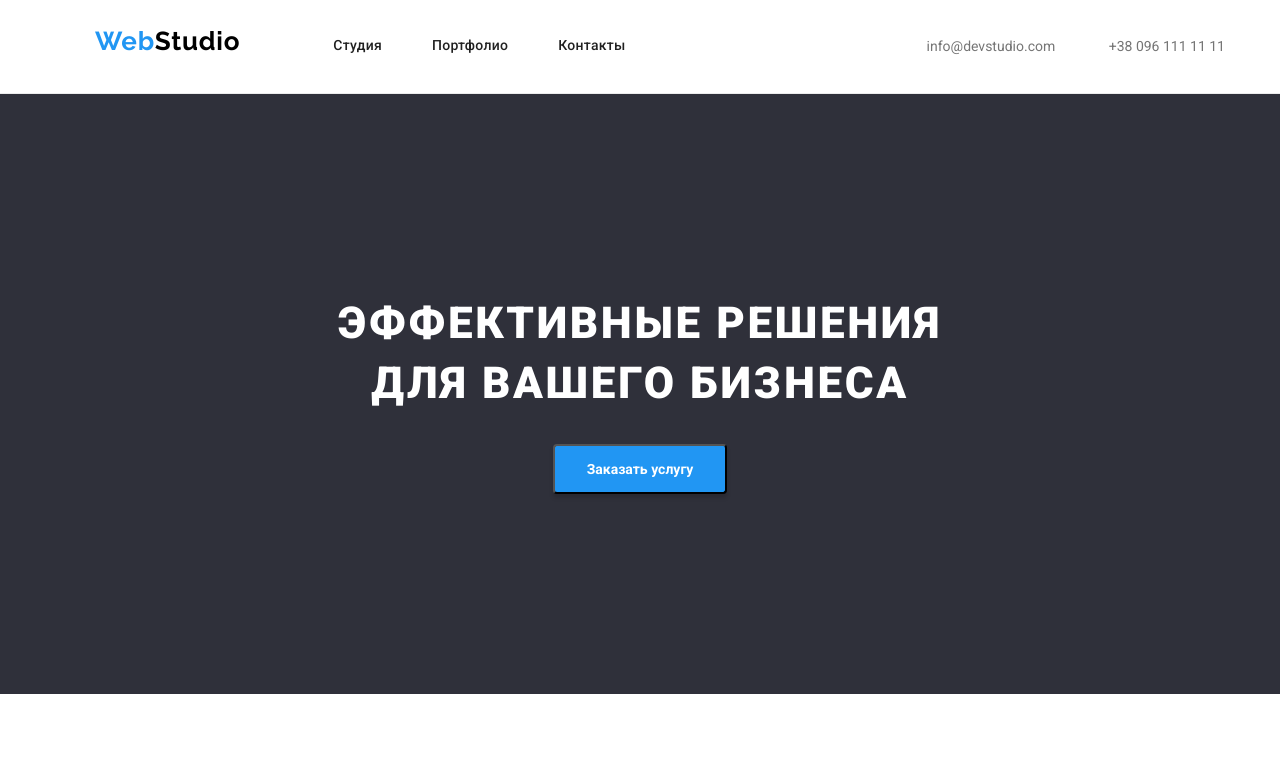
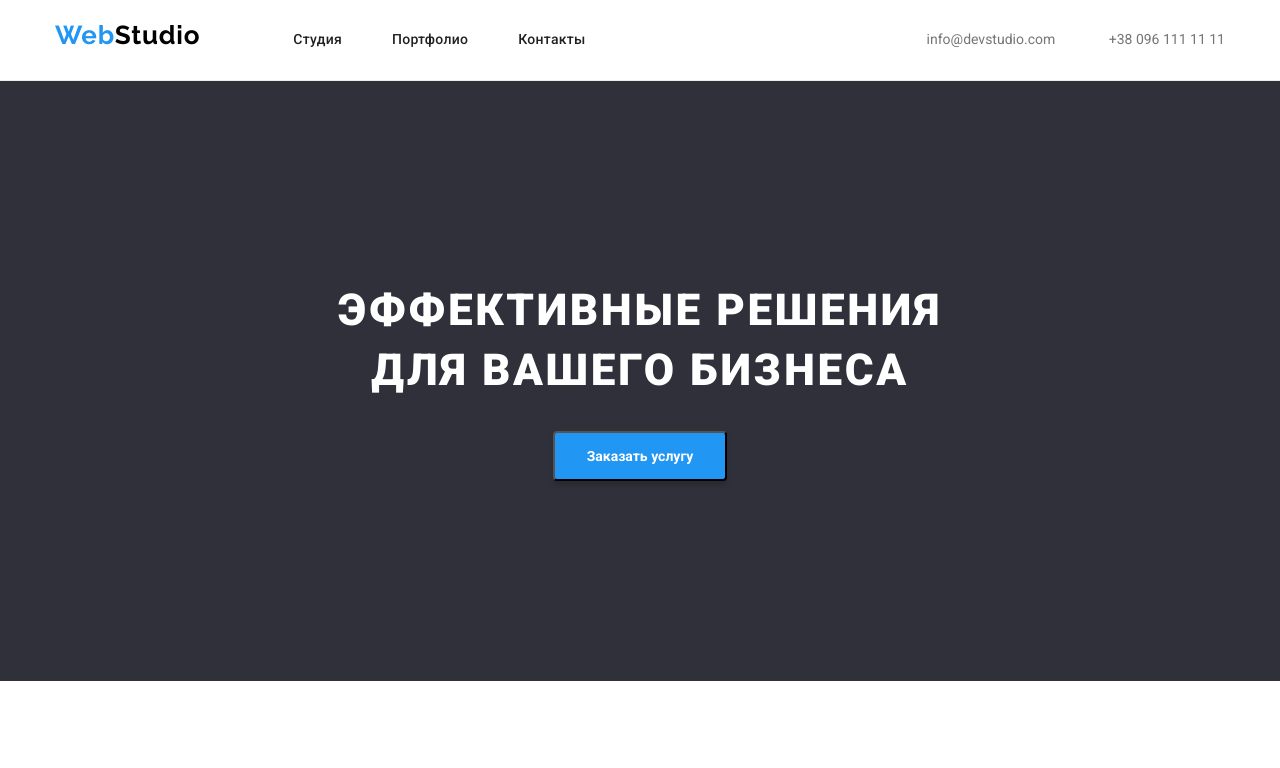
Before and after one commit to BogdanL-UA/goit-markup-hw-03, a plain HTML site: page index.html in a window 1280 px wide. Shown: the top 768 px of the page. Drawn offline with Linux system fonts and the light colour scheme.

Commit message:
Update styles.css

```diff
--- a/css/styles.css
+++ b/css/styles.css
@@ -16,7 +16,7 @@ h6,
 p {
   margin-top: 0;
 }
-li {
+ul {
   list-style: none;
   padding-left: 0;
   margin: 0;
@@ -70,14 +70,15 @@ body {
   align-items: center;
 }
 .nav {
-  padding-top: 24px;
-  padding-bottom: 25px;
+  padding-top: 32px;
+  padding-bottom: 32px;
   margin-right: auto;
 }
 
 .nav-list {
   display: flex;
   justify-content: flex-start;
+  padding-left: 0;
 }
 .nav-item:not(:last-child) {
   margin-right: 50px;
```
